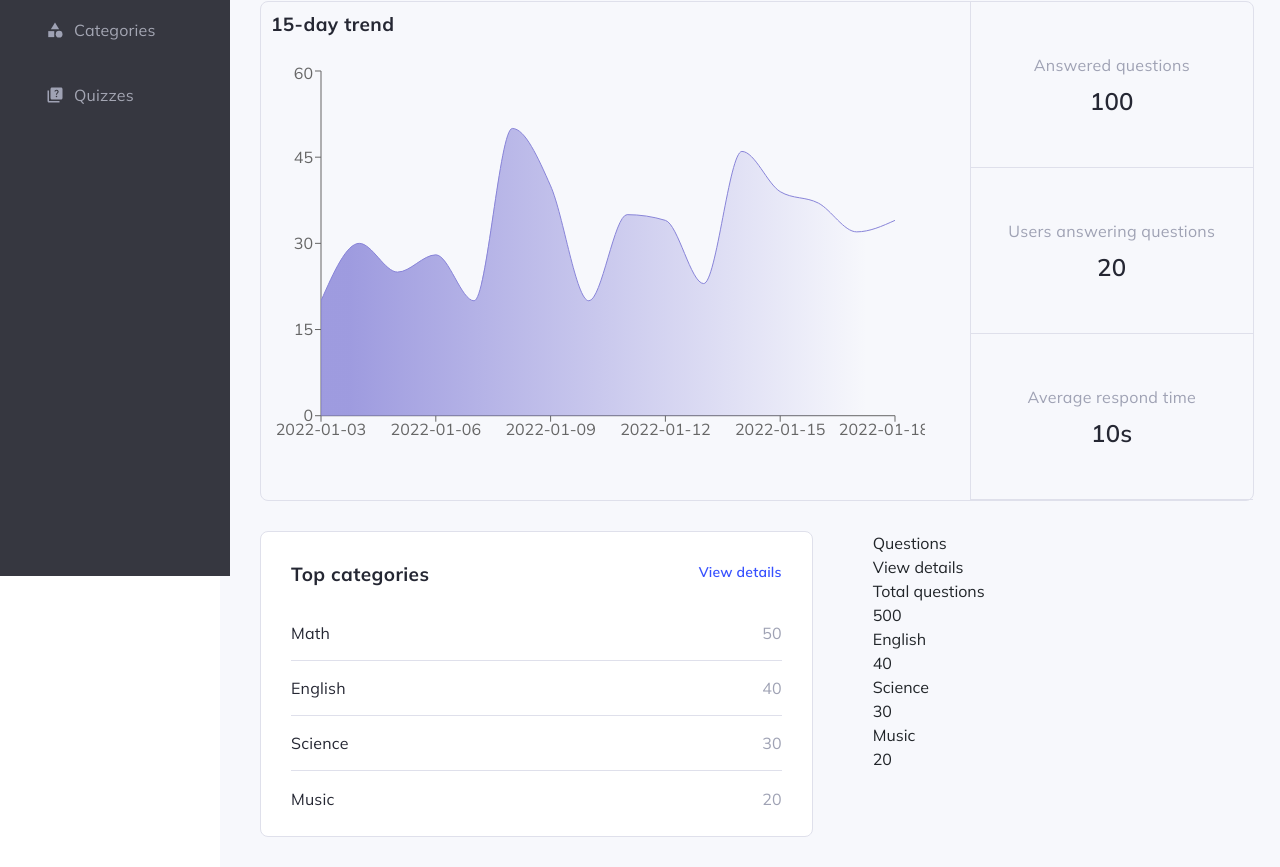
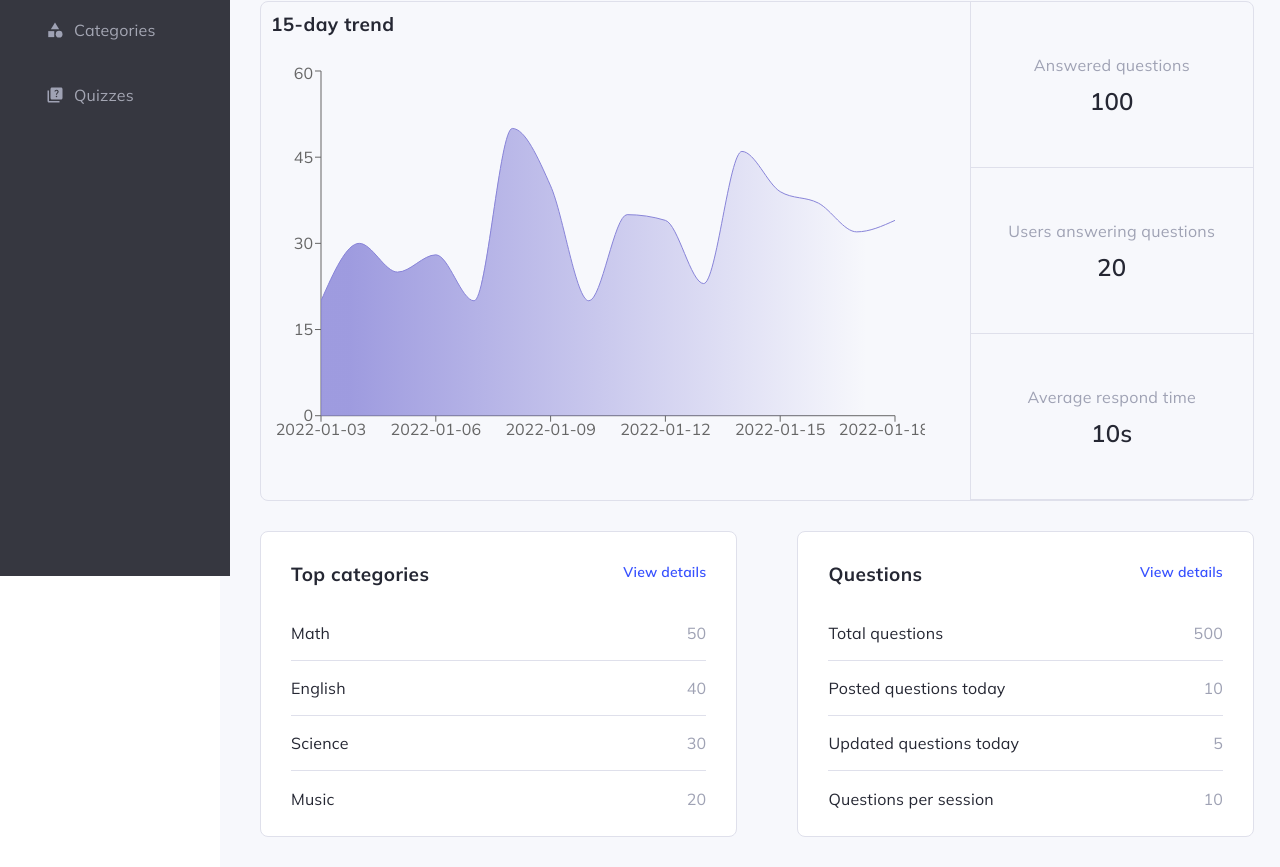
Before and after one commit to NgocBaoTa/Frontend_QuizApp, a React (Create React App) app: page / in a window 1280 px wide. Shown: the part 224-1091 px from the top of the page. Built offline with nearby package versions, Linux system fonts and the light colour scheme.

Commit message:
overview bottom boxes

```diff
--- a/src/components/overview_container/bottom_box/questions/QuestionBox.js
+++ b/src/components/overview_container/bottom_box/questions/QuestionBox.js
@@ -1,4 +1,5 @@
 import React from 'react'
+import "./questionBox.css"
 
 function QuestionBox() {
   return (
@@ -13,16 +14,16 @@ function QuestionBox() {
           <div className="question_value">500</div>
         </div>
         <div className="question_box-feature">
-          <div className="question_name">English</div>
-          <div className="question_value">40</div>
+          <div className="question_name">Posted questions today</div>
+          <div className="question_value">10</div>
         </div>
         <div className="question_box-feature">
-          <div className="question_name">Science</div>
-          <div className="question_value">30</div>
+          <div className="question_name">Updated questions today</div>
+          <div className="question_value">5</div>
         </div>
         <div className="question_box-feature">
-          <div className="question_name">Music</div>
-          <div className="question_value">20</div>
+          <div className="question_name">Questions per session</div>
+          <div className="question_value">10</div>
         </div>
       </div>
     </div>
--- a/src/components/overview_container/bottom_box/questions/questionBox.css
+++ b/src/components/overview_container/bottom_box/questions/questionBox.css
@@ -0,0 +1,64 @@
+.question_box {
+    padding: 30px;
+    background: #FFFFFF;
+    border: 1px solid #DFE0EB;
+    border-radius: 8px;
+}
+
+.question_box--header {
+    display: flex;
+    justify-content: space-between;
+    margin-bottom: 20px;
+}
+
+.question_box--header .name {
+    font-weight: 700;
+    font-size: 19px;
+    line-height: 24px;
+    letter-spacing: 0.4px;
+    color: #252733;
+}
+
+.question_box--header .view {
+    font-weight: 600;
+    font-size: 14px;
+    line-height: 20px;
+    text-align: right;
+    letter-spacing: 0.2px;
+    color: #3751FF;
+    cursor: pointer;
+}
+
+.question_boxes-feature {
+    height: 200px;
+}
+
+.question_box-feature {
+    display: flex;
+    flex-direction: row;
+    justify-content: space-between;
+    border-bottom: 1px solid #DFE0EB;
+    height: 55px;
+    align-items: center;
+}
+
+.question_box-feature .question_name {
+    font-weight: 500;
+    font-size: 16px;
+    line-height: 20px;
+    letter-spacing: 0.2px;
+    color: #252733;
+}
+
+.question_box-feature .question_value {
+    font-weight: 500;
+    font-size: 16px;
+    line-height: 20px;
+    text-align: right;
+    letter-spacing: 0.2px;
+    color: #9FA2B4;
+}
+
+.question_box-feature:last-child {
+    border: none;
+}
```
